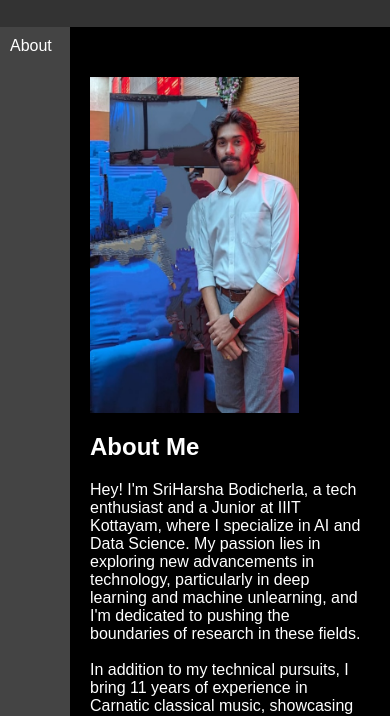
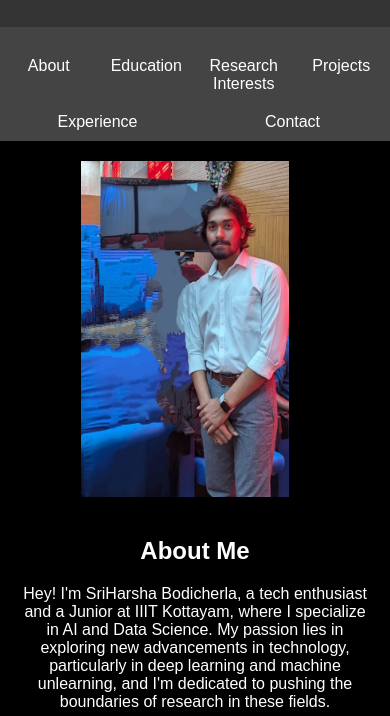
Before and after one commit to jacktherizzler/web, a plain HTML site: page index.html in a window 390 px wide. Shown: the part 71-787 px from the top of the page. Drawn offline with Linux system fonts and the light colour scheme.

Commit message:
Update index.html
fixed wrapping issues

```diff
--- a/index.html
+++ b/index.html
@@ -25,50 +25,50 @@
         .heading {
             margin-bottom: 20px;
         }
+        .main-container {
+            display: flex;
+            flex: 1;
+        }
         .nav-container {
-            width: 150px;
+            width: 110px;
             background-color: #444;
             position: sticky;
             top: 0;
-            flex: 1;
             height: 100vh; /* Full height of viewport */
-             /* Enable scrolling if needed */
+            overflow-y: auto; /* Enable scrolling if needed */
+            flex-shrink: 0; /* Prevent shrinking */
         }
         .nav-container nav {
             display: flex;
             flex-direction: column;
             justify-content: flex-start;
-            padding-top: 60px; /* Padding to account for the header */
+            padding-top: 20px;
         }
         .nav-container nav a {
             color: white;
             padding: 14px 20px;
             text-decoration: none;
-            text-align: center;
+            text-align: left; /* Align text to the left */
+            white-space: nowrap; /* Prevent text wrapping */
         }
         .nav-container nav a:hover {
             background-color: #565;
         }
         .content-container {
-            flex: 4;
+            flex: 2;
             padding: 20px;
         }
         .container {
             margin-bottom: 20px;
         }
-        .divdiv{
-            display: flex;
-        }
         .profile-pic {
             width: 208.8px;
-            padding-top: 30px;
             height: 336px;
             border-radius: 0%;
             margin-right: 20px;
         }
         .about-container {
             display: flex;
-            align-items: flex-start;
             flex-wrap: wrap;
         }
         .about-container .about-text {
@@ -93,19 +93,35 @@
             margin-top: 20px; /* Add some space after content */
         }
         @media (max-width: 768px) {
+            .main-container {
+                flex-direction: column;
+            }
             .nav-container {
-                position: relative;
                 width: 100%;
                 height: auto;
                 overflow-y: hidden;
+                position: relative; /* Change position to relative */
             }
             .nav-container nav {
-                flex-direction: row;
-                justify-content: space-around;
-                padding-top: 0;
+                flex-direction: row; /* Change direction to row */
+                flex-wrap: wrap; /* Allow wrapping */
             }
             .nav-container nav a {
                 padding: 10px; /* Adjust padding for smaller screens */
+                flex: 1; /* Distribute space evenly */
+                text-align: center; /* Center text */
+            }
+        }
+        @media (max-width: 670px) {
+            .about-container {
+                flex-direction: column; /* Stack items vertically */
+                align-items: center; /* Center items horizontally */
+            }
+            .profile-pic {
+                margin-bottom: 20px; /* Add space below the image */
+            }
+            .about-container .about-text {
+                text-align: center; /* Center align text */
             }
         }
     </style>
@@ -115,12 +131,13 @@
 <header>
     <h1 class="heading">NAMASTE</h1>
 </header>
-<div class="divdiv">
+
+<div class="main-container">
     <div class="nav-container">
         <nav>
             <a href="#about">About</a>
             <a href="#education">Education</a>
-        <a href="#research">Research Interests</a>
+            <a href="#research">Research <br>Interests</a>
             <a href="#projects">Projects</a>
             <a href="#experience">Experience</a>
             <a href="#contact">Contact</a>
@@ -195,7 +212,8 @@
             <p>Text Summarizer</p>
             <ul>
                 <li>Created an NLP-based model to summarize lengthy documents, enhancing information retrieval efficiency by 50%.</li>
-            <li>Implemented tokenization and attention mechanisms with NLTK, SpaCy, and TensorFlow.</li>
+                <li>Implemented tokenization and attention mechanisms with NLTK, SpaCy, and Tensor
+
                 <li>Reduced document processing time by 40% through optimized algorithmic approaches, improving overall summarization speed and accuracy.</li>
             </ul>
             <p>Facial Recognition System</p>
@@ -204,7 +222,7 @@
                 <li>Utilized VGGFace for accurate feature extraction, achieving a 98% recognition accuracy on benchmark datasets.</li>
                 <li>Improved system reliability by implementing error-handling mechanisms, reducing false positive rates by 25% in real-world scenarios.</li>
             </ul>
-        <p>Weekly Automatic Newsletter Generator</p>
+            <p>Automated Newsletter Generator</p>
             <ul>
                 <li>Designed and implemented an automated newsletter program utilizing web scraping to extract relevant data weekly.</li>
                 <li>Integrated a summarization algorithm with NLTK and BERT to generate concise content, distributing newsletters to 500 subscribers in HTML/PDF format.</li>
@@ -254,12 +272,12 @@
                 <!-- Add other social links as needed -->
             </div>
         </div>
-</div>
-</div>
+
         <footer>
             &copy; 2024 My Portfolio. All rights reserved.
         </footer>
-
+    </div>
+</div>
 
 </body>
 </html>
```
Lines whose indentation alone changed are shown as unchanged.
